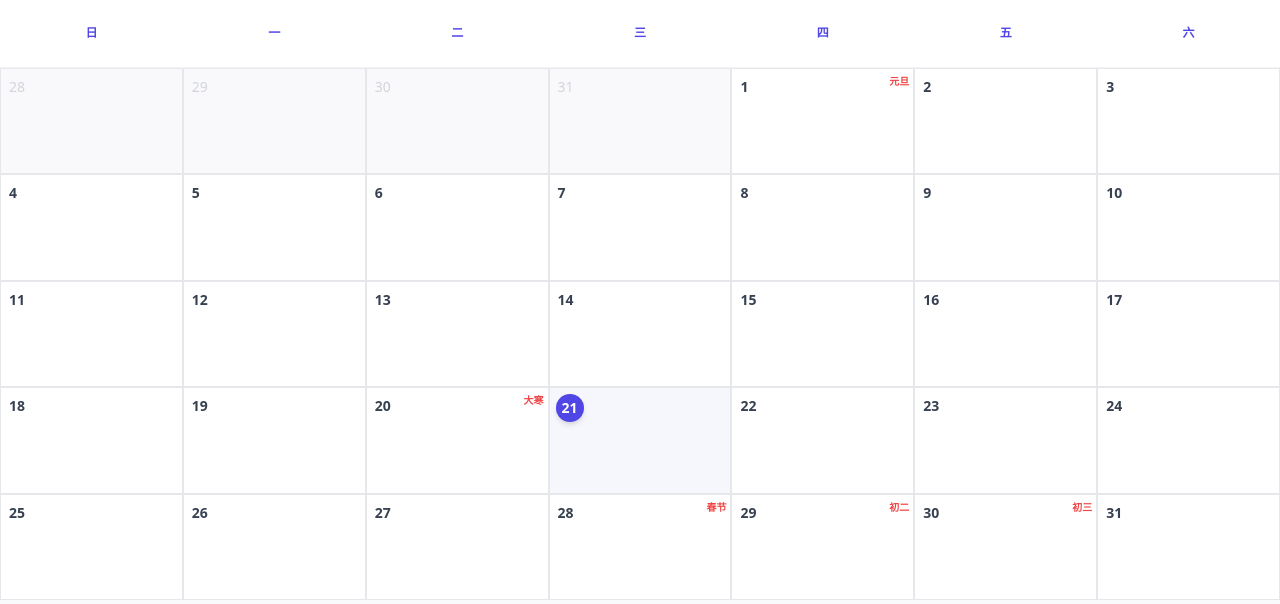
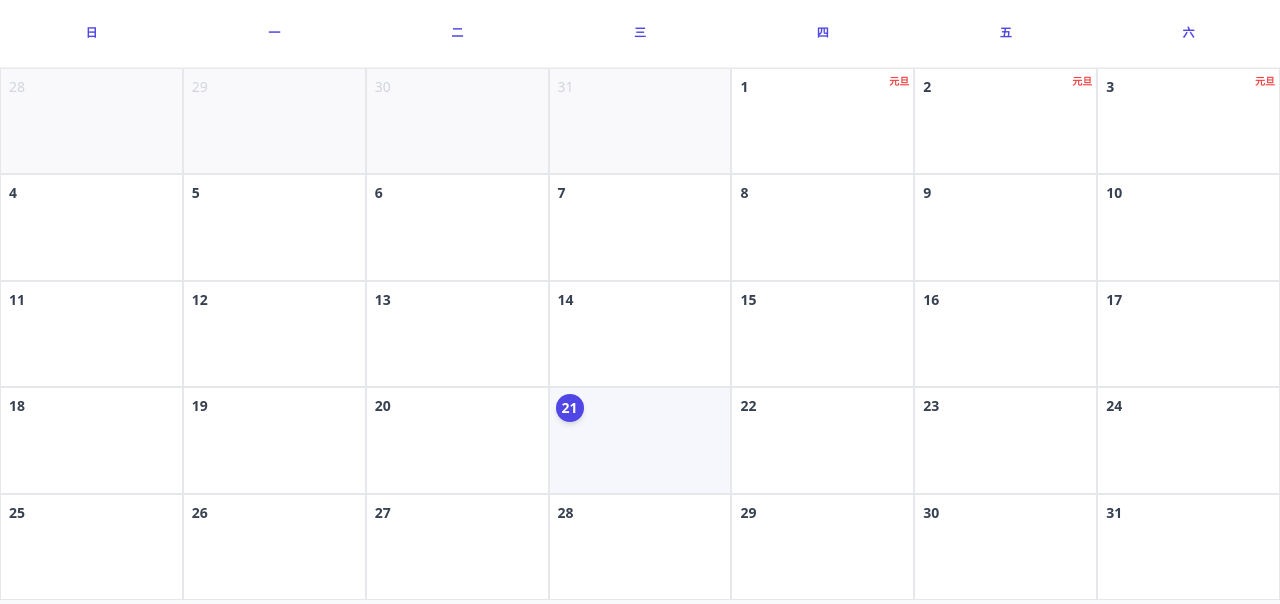
Before and after one commit to namegoodone/PCwebApp, a Flask app: page / in a window 1280 px wide. Shown: the part 80-684 px from the top of the page. Run offline with Flask 3, Linux system fonts and the light colour scheme; data that the repository does not hold is empty; some libraries are stand-ins or nearby versions.

Commit message:
Add files via upload

```diff
--- a/templates/index.html
+++ b/templates/index.html
@@ -163,10 +163,14 @@
         let pendingDeletes = new Map();
 
         const holidays = {
-            "2026-01-01": "元旦", "2026-01-20": "大寒", "2026-01-28": "春节",
-            "2026-01-29": "初二", "2026-01-30": "初三", "2026-02-17": "情人节",
-            "2026-04-05": "清明节", "2026-05-01": "劳动节", "2026-06-19": "端午节",
-            "2026-09-25": "中秋节", "2026-10-01": "国庆节"
+            "2026-01-01": "元旦", "2026-01-02": "元旦", "2026-01-03": "元旦",
+            "2026-02-16": "春节", "2026-02-17": "春节", "2026-02-18": "春节", "2026-02-19": "春节", "2026-02-20": "春节",
+            "2026-02-21": "春节", "2026-02-22": "春节", "2026-02-23": "春节",
+            "2026-04-04": "清明节", "2026-04-05": "清明节", "2026-04-06": "清明节",
+            "2026-05-01": "劳动节", "2026-05-02": "劳动节", "2026-05-03": "劳动节", "2026-05-04": "劳动节", "2026-05-05": "劳动节",
+            "2026-06-19": "端午节", "2026-06-20": "端午节", "2026-06-21": "端午节",
+            "2026-09-25": "中秋节", "2026-09-26": "中秋节", "2026-09-27": "中秋节",
+            "2026-10-01": "国庆节", "2026-10-02": "国庆节", "2026-10-03": "国庆节", "2026-10-04": "国庆节", "2026-10-05": "国庆节", "2026-10-06": "国庆节", "2026-10-07": "国庆节"
         };
 
         async function fetchEvents() {
```
